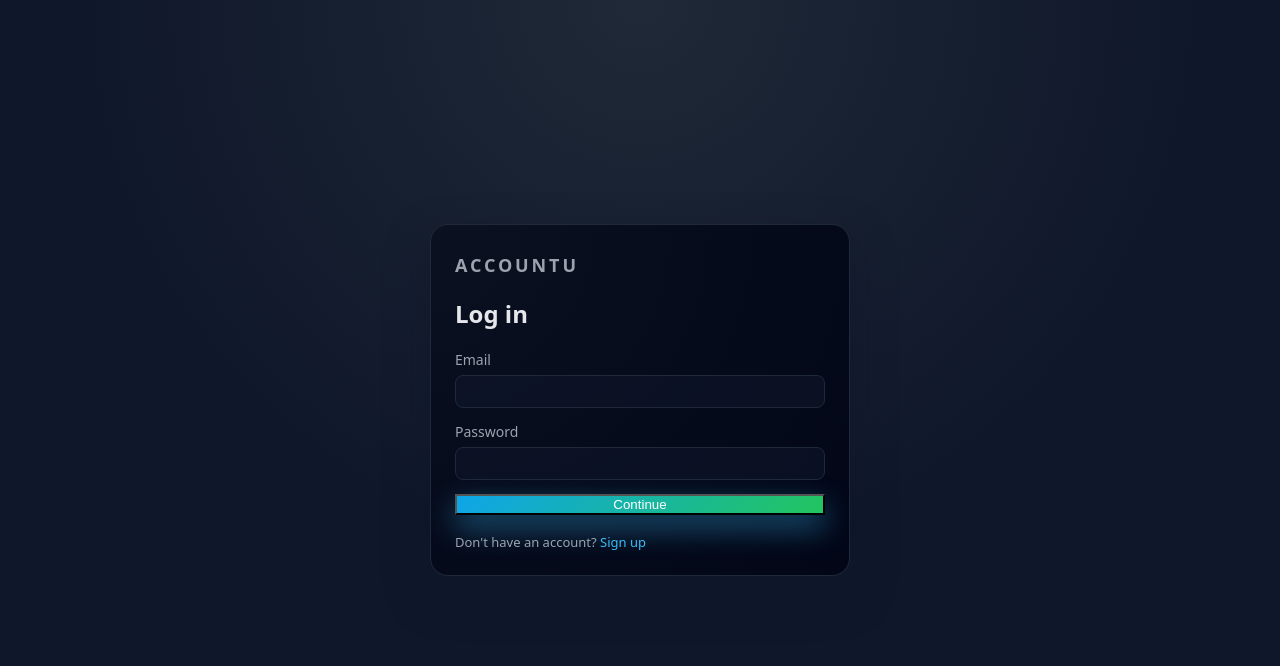
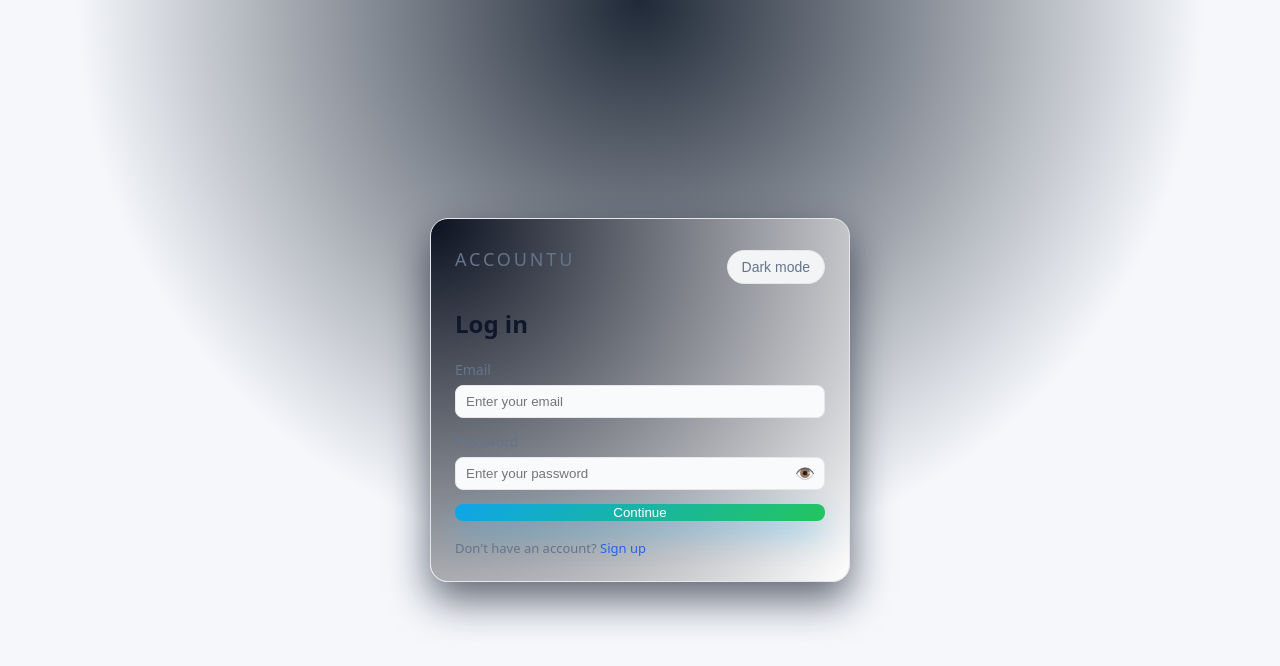
Before and after one commit to Pravin9521/accountu, a React (Vite) app in the folder frontend/: page /login in a window 1280 px wide. Shown: the top 666 px of the page. Built offline with nearby package versions, Linux system fonts and the light colour scheme.

Commit message:
Improved Login Page

```diff
--- a/frontend/src/main.tsx
+++ b/frontend/src/main.tsx
@@ -342,7 +342,11 @@ const PublicLayout: React.FC<{ children: React.ReactNode }> = ({
 }) => (
   <div className="auth-shell">
     <div className="auth-card">
-      <h1 className="auth-title">Accountu</h1>
+      <div className="auth-header">
+        <span className="auth-title">Accountu</span>
+        <ThemeToggle />
+      </div>
+
       {children}
     </div>
   </div>
@@ -351,6 +355,7 @@ const PublicLayout: React.FC<{ children: React.ReactNode }> = ({
 export const LoginPage: React.FC = () => {
   const { login } = useAuth();
   const navigate = useNavigate();
+  const [showPassword, setShowPassword] = useState(false);
   const [email, setEmail] = useState("");
   const [password, setPassword] = useState("");
   const [error, setError] = useState<string | null>(null);
@@ -394,6 +399,7 @@ export const LoginPage: React.FC = () => {
           <span>Email</span>
           <input
             type="email"
+            placeholder="Enter your email"
             value={email}
             onChange={(e) => setEmail(e.target.value)}
             required
@@ -401,13 +407,25 @@ export const LoginPage: React.FC = () => {
         </label>
         <label className="form-field">
           <span>Password</span>
-          <input
-            type="password"
-            value={password}
-            onChange={(e) => setPassword(e.target.value)}
-            required
-            minLength={6}
-          />
+
+          <div className="password-field">
+            <input
+              type={showPassword ? "text" : "password"}
+              placeholder="Enter your password"
+              value={password}
+              onChange={(e) => setPassword(e.target.value)}
+              required
+              minLength={6}
+            />
+
+            <span
+              className="toggle-password"
+              onMouseDown={(e) => e.preventDefault()}
+              onClick={() => setShowPassword(!showPassword)}
+            >
+              {showPassword ? "🙈" : "👁️"}
+            </span>
+          </div>
         </label>
         {error && <div className="form-error">{error}</div>}
         <button
--- a/frontend/src/style.css
+++ b/frontend/src/style.css
@@ -183,7 +183,12 @@ a {
   justify-content: center;
   padding: 24px;
 }
-
+.auth-header {
+  display: flex;
+  justify-content: space-between;
+  align-items: center;
+  margin-bottom: 10px;
+}
 .auth-card {
   width: 100%;
   max-width: 420px;
@@ -265,11 +270,14 @@ a {
 }
 
 .btn-primary {
-  transition: all 0.2s ease;
+  border: none; /* remove black border */
+  border-radius: 8px;
+  background: linear-gradient(90deg, #22c55e, #06b6d4);
+  color: white;
 }
 .btn-primary:hover {
   transform: translateY(-1px);
-  box-shadow: 0 6px 16px rgba(0,0,0,0.15);
+  box-shadow: 0 6px 16px rgba(0,0,0,0.2);
 }
 
 .btn-primary:active {
@@ -927,3 +935,25 @@ h3 {
   align-items: center;
   justify-content: space-between;
 }
+.password-field {
+  position: relative;
+  display: flex;
+  align-items: center;
+}
+
+.password-field input {
+  width: 100%;
+  padding-right: 40px;
+}
+
+.toggle-password {
+  position: absolute;
+  right: 10px;
+  cursor: pointer;
+  font-size: 16px;
+  color: var(--muted);
+}
+
+.toggle-password:hover {
+  color: var(--text);
+}
--- a/package.json
+++ b/package.json
@@ -9,5 +9,9 @@
   },
   "devDependencies": {
     "concurrently": "^8.2.2"
+  },
+  "dependencies": {
+    "@react-oauth/google": "^0.13.5",
+    "jwt-decode": "^4.0.0"
   }
 }
```
Also changed, not shown: 1 other file (tests, documents, lock files or other folders).
